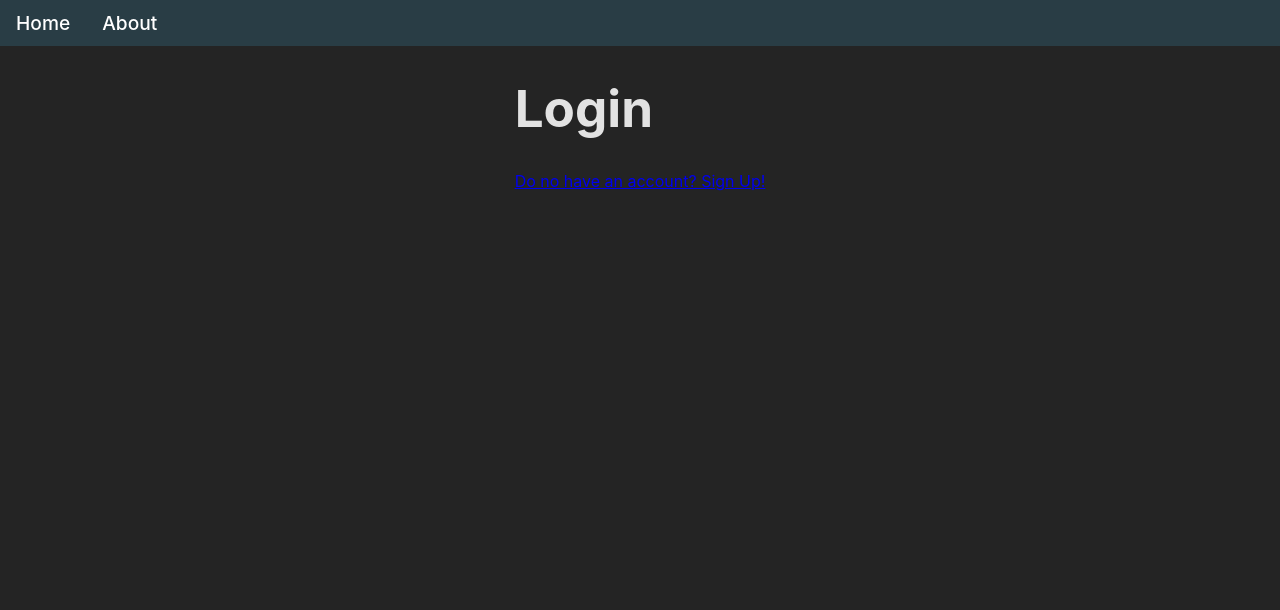
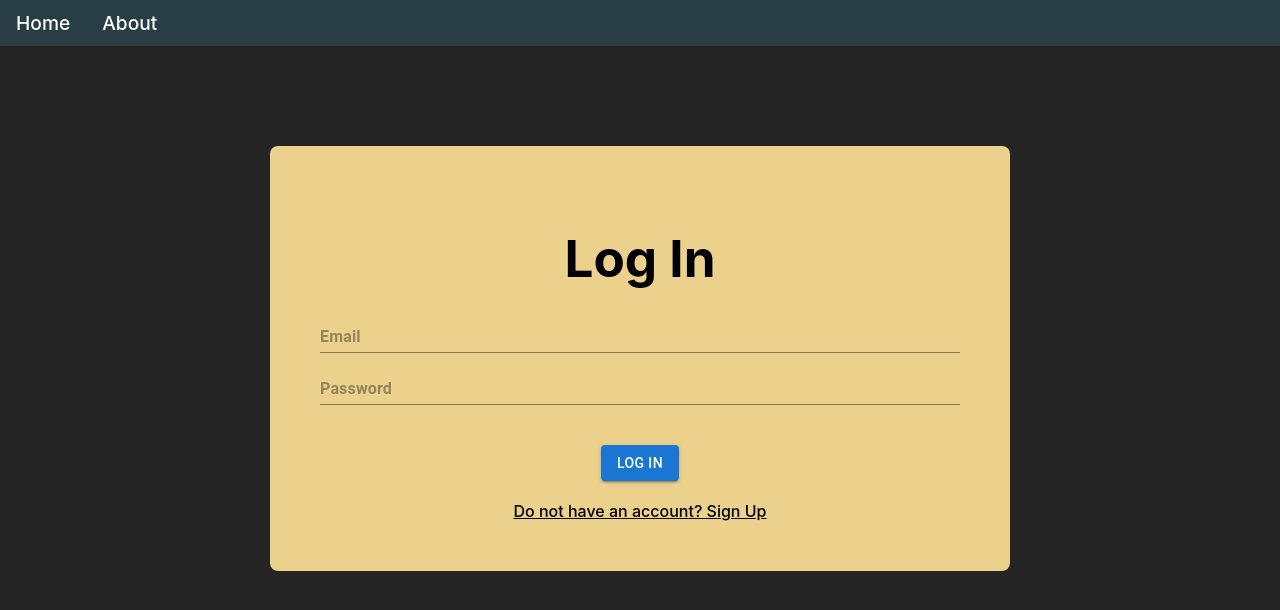
Before and after one commit to abhishek-yelley-sails/moofie, a React (Vite) app: page /login in a window 1280 px wide. Shown: the top 610 px of the page. Built offline with nearby package versions, Linux system fonts and the light colour scheme.

Commit message:
add: elements to login page

```diff
--- a/src/pages/Login.jsx
+++ b/src/pages/Login.jsx
@@ -1,10 +1,37 @@
-import { Link } from "react-router-dom";
+import { Link, Form } from "react-router-dom";
+import { useState } from "react";
+import { Input, Button } from "@mui/material";
 
 export default function Login() {
+    const [formValues, setFormValues] = useState({
+        email: "",
+        password: "",
+    });
+
+    function handleChange(e) {
+        setFormValues(prev => ({
+            ...prev,
+            [e.target.name]: e.target.value
+        }));
+    }
+
     return (
-        <div>
-            <h1>Login</h1>
-            <Link to="/signup">Do no have an account? Sign Up!</Link>
+        <div className="LoginFormContainer">
+            <h1 style={{color: "black"}}>Log In</h1>
+            <Form method="post" style={{ color: "white" }} className="LoginForm">
+
+                <Input sx={{fontWeight: 600}} placeholder="Email" type="email" name="email" value={formValues.email} onChange={handleChange} />
+                <br/>
+
+                <Input sx={{fontWeight: 600}} placeholder="Password" type="password" name="password" value={formValues.password} onChange={handleChange} />
+                <br/>
+
+                <br/>
+                <Button sx={{width: "max-content", alignSelf: "center"}} type="submit" variant="contained">Log In</Button>
+                <br/>
+                {/* <button type="submit">Sign up</button> */}
+            </Form>
+            <Link style={{color: "black", fontWeight: 500}} to="/signup">Do not have an account? Sign Up</Link>
         </div>
     );
 }
```
